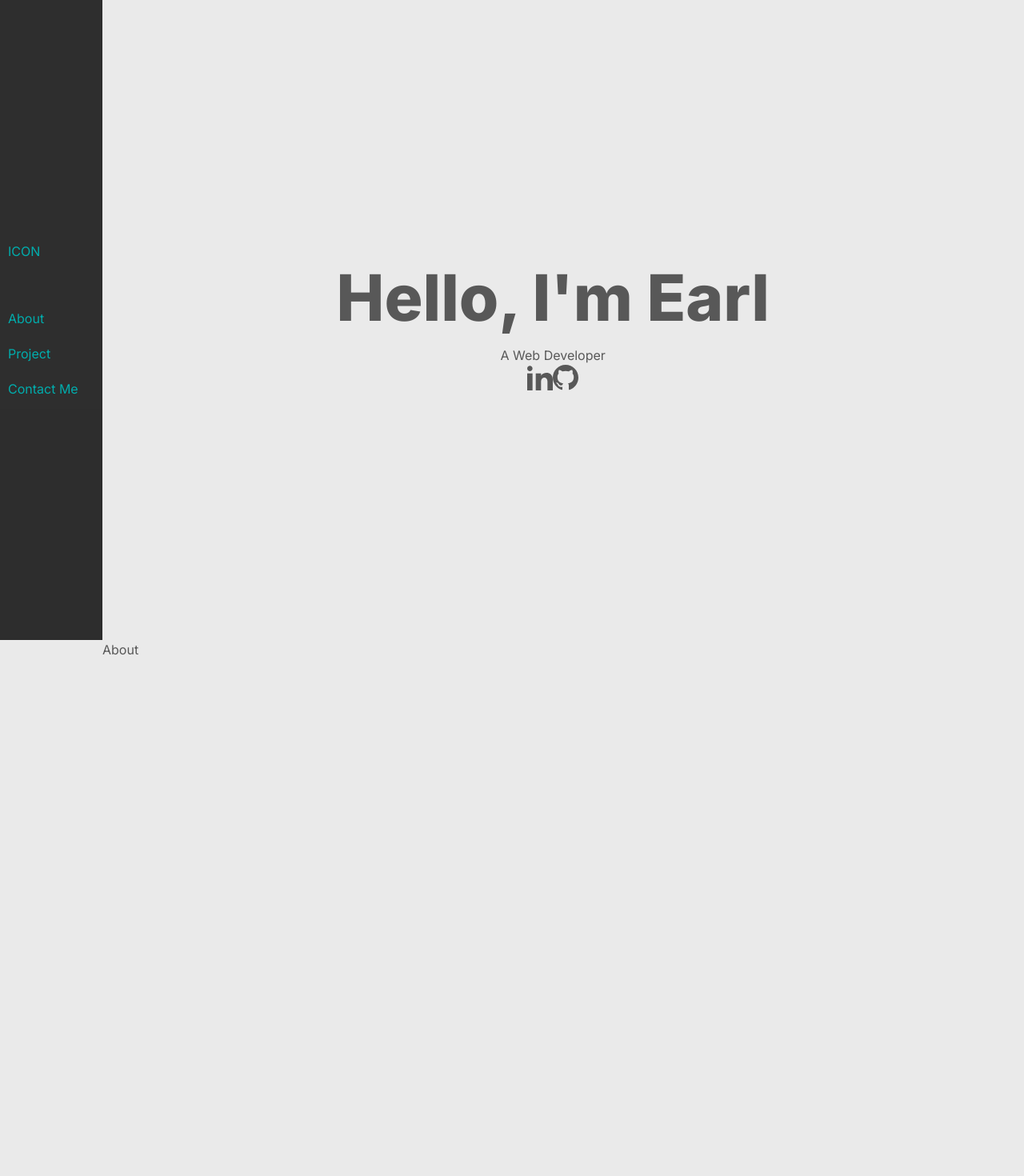
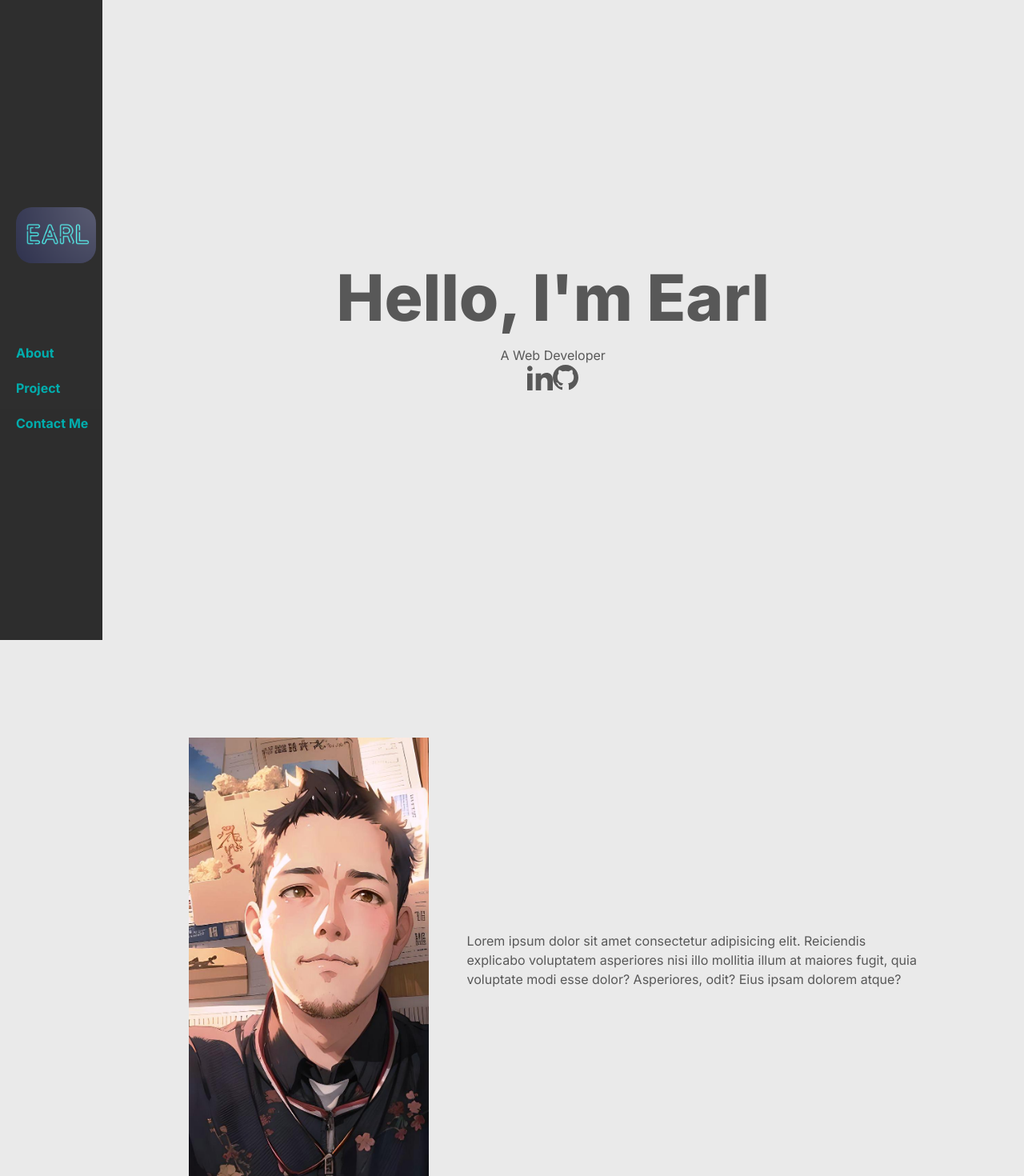
Before and after one commit to bLuEsKy140506/mywebsiteportfolio, a Next.js app: page / in a window 1280 px wide. Shown: the top 1470 px of the page at 80% size. Built offline with nearby package versions, Linux system fonts and the light colour scheme.

Commit message:
adding image and modifying some elements

```diff
--- a/app/globals.css
+++ b/app/globals.css
@@ -53,6 +53,7 @@ body {
 
 .linkedIn:hover {
   color: #0077b5;
+  background-color: blue;
 }
 
 .github:hover {
@@ -64,4 +65,19 @@ body {
   height: 100vh;
 
   position: static;
+  display: flex;
+  align-items: center;
+  justify-content: center;
+  gap: 3rem;
 }
+
+.description-container {
+  width: 50%;
+}
+/* .about-me-container {
+  display: flex;
+  align-items: center;
+  justify-content: center;
+  gap: 5rem;
+  padding: 0 5rem;
+} */
--- a/app/page.tsx
+++ b/app/page.tsx
@@ -1,9 +1,11 @@
 import Image from "next/image";
+import avatar from "../assets/my-cartoon-avatar.jpg";
+
 import "./globals.css";
 export default function Home() {
   return (
     <div className="landing-page-container">
-      <main className="main-container">
+      <main id="main" className="main-container">
         <div className="header-title-container">
           <h1 className="header-title">Hello, I&apos;m Earl</h1>
           <h2>A Web Developer</h2>
@@ -27,7 +29,20 @@ export default function Home() {
           </div>
         </div>
       </main>
-      <section className="about-me">About</section>
+      <section id="about" className="about-me">
+        <div className="img-container">
+          <Image src={avatar} alt="my-avatar" width={300} height={500} />
+        </div>
+
+        <div className="description-container">
+          <p>
+            Lorem ipsum dolor sit amet consectetur adipisicing elit. Reiciendis
+            explicabo voluptatem asperiores nisi illo mollitia illum at maiores
+            fugit, quia voluptate modi esse dolor? Asperiores, odit? Eius ipsam
+            dolorem atque?
+          </p>
+        </div>
+      </section>
     </div>
   );
 }
--- a/semantic-parts/Header.css
+++ b/semantic-parts/Header.css
@@ -6,15 +6,20 @@
   display: flex;
   justify-content: center;
   flex-direction: column;
-  gap: 60px;
-  padding: 20px 10px;
+  gap: 100px;
+  padding: 20px;
   background-color: rgba(5, 5, 5, 0.822);
   z-index: 1;
   color: rgb(0, 173, 173);
+  font-weight: 700;
 }
 
 .logo-container {
   width: 25vw;
+}
+
+.logo-format {
+  border-radius: 20px;
 }
 
 .nav-container {
--- a/semantic-parts/Header.jsx
+++ b/semantic-parts/Header.jsx
@@ -1,15 +1,26 @@
 import "./Header.css";
+import Link from "next/link";
+import Image from "next/image";
+import image from "../assets/logo.png";
 
 const HeaderComponent = () => {
   return (
     <div className="header-container">
       <div className="logo-container">
-        <h3>ICON</h3>
+        <Link href="#main">
+          <Image
+            src={image}
+            alt="earl-logo"
+            className="logo-format"
+            width={100}
+            height={100}
+          />
+        </Link>
       </div>
       <nav className="nav-container flex ">
-        <a href="#about">About</a>
-        <a href="#projects">Project</a>
-        <a href="#contact">Contact Me</a>
+        <Link href="#about">About</Link>
+        <Link href="#projects">Project</Link>
+        <Link href="#contact">Contact Me</Link>
       </nav>
     </div>
   );
```
Also changed, not shown: assets/logo.png (added), assets/my-cartoon-avatar.jpg (added).
